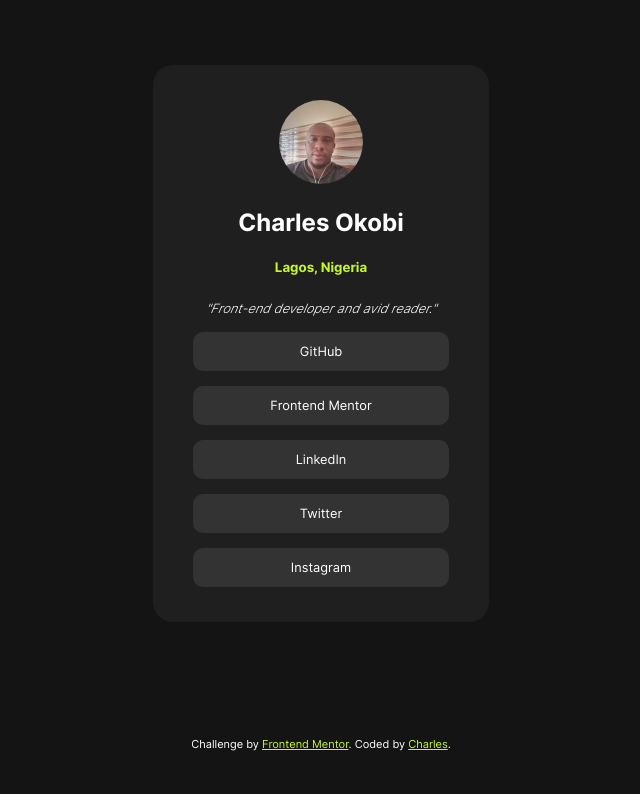
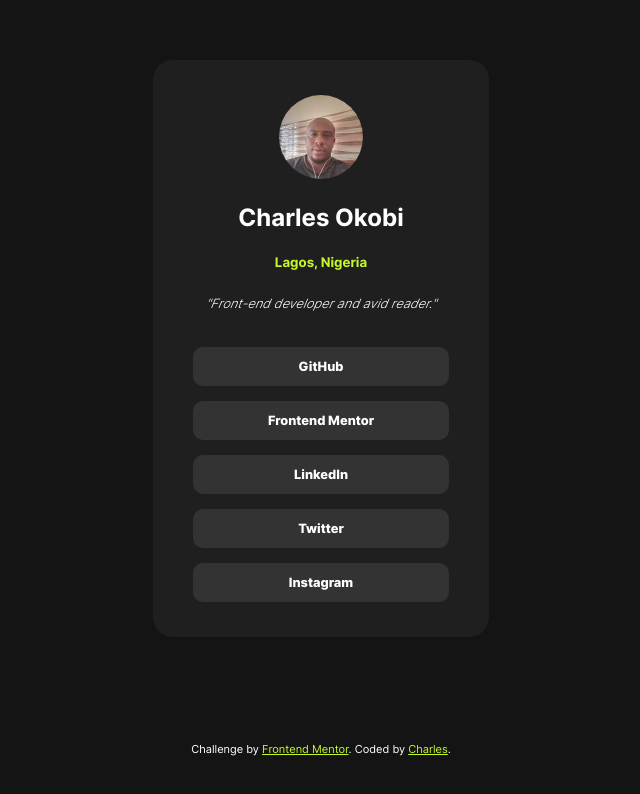
Before and after one commit to Keyzcharly/social-links-profile-frontendmentor, a plain HTML site: page index.html in a window 1280 px wide. Shown: the whole page, without its empty margins (319-959 px from the left). Drawn offline with Linux system fonts and the light colour scheme.

Commit message:
small changes

```diff
--- a/style.css
+++ b/style.css
@@ -42,6 +42,7 @@ section a{
     padding: 12px 0px;
     border-radius: 10px;
     font-size: 0.8rem;
+    font-weight: 800;
     text-decoration: none;
     color: var(--white);
     display: block;
```
Also changed, not shown: index.html (+2 -0 lines).
